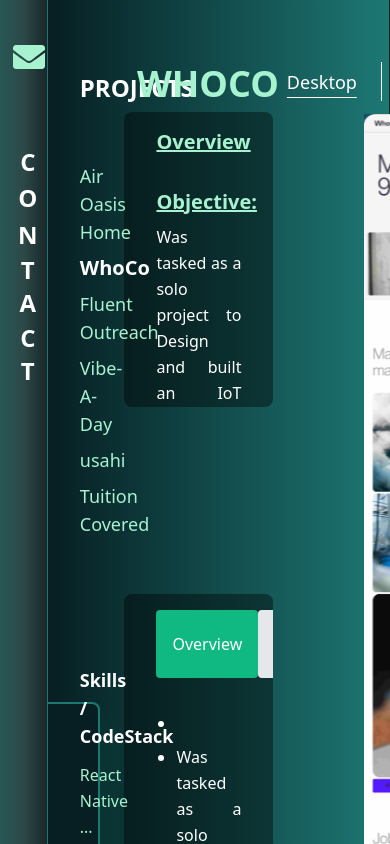
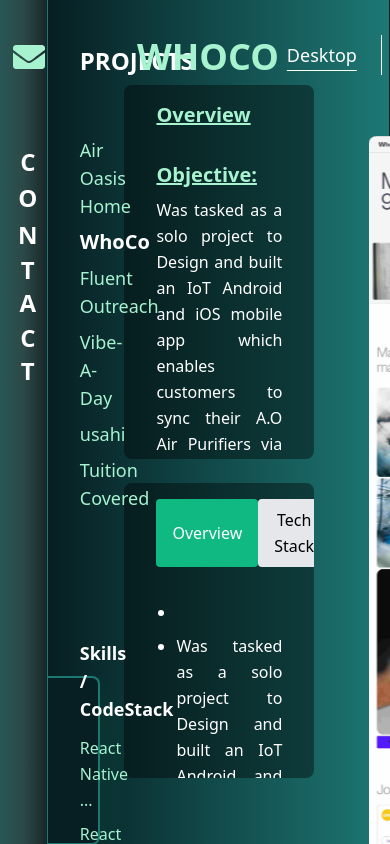
Before and after one commit to MylesPillay/Dev-Portfolio, a Next.js app: page /projects in a window 390 px wide. Both pictures are taken after a click on the item "WhoCo". Built offline with nearby package versions, Linux system fonts and the light colour scheme.

Commit message:
latest progress

```diff
--- a/src/app/components/projects/ProjectHeader.tsx
+++ b/src/app/components/projects/ProjectHeader.tsx
@@ -13,7 +13,7 @@ const ProjectsHeader: React.FC<ProjectsHeaderProps> = ({
 	setViewMode
 }) => {
 	return (
-		<div className='flex flex-row justify-between w-full my-2 pl-8 pr-8'>
+		<div className='flex flex-row justify-between w-full my-2 pl-8 pr-8 pt-6'>
 			<h1 className='text-2xl font-bold text-left text-white justify-start align-text-bottom w-[15%] h-full mt-3'>
 				PROJECTS
 			</h1>
--- a/src/app/components/projects/ProjectList.tsx
+++ b/src/app/components/projects/ProjectList.tsx
@@ -13,7 +13,7 @@ const ProjectList: React.FC<ProjectListProps> = ({
 	return (
 		<ul
 			className='flex flex-col
-   font-medium w-full h-1/2 min-h-[50%] pl-8'>
+   font-medium w-full h-1/2 min-h-[50%] pl-8 pt-[6vh]'>
 			{projects.map((project, index) => (
 				<li
 					key={index}
--- a/src/app/components/projects/ProjectTextComponentWeb.tsx
+++ b/src/app/components/projects/ProjectTextComponentWeb.tsx
@@ -12,7 +12,7 @@ const ProjectTextContentWeb: React.FC<ProjectTextContentWebProps> = ({
 }) => {
 	return (
 		<div
-			className={` flex flex-col left-[1vw] p-8 py-4 m-6 mt-0 w-auto rounded-lg bg-black bg-opacity-40 h-auto  text-justify max-h-[35vh] overflow-y-scroll  scroll-y-hidden
+			className={` flex flex-col left-[1vw] p-8 py-4 m-6 mt-0 w-auto rounded-lg bg-black bg-opacity-40 h-auto  text-justify overflow-y-scroll max-h-[50vh] scroll-y-hidden
 			`}
 			style={{
 				transition: "width 0.2s ease-in-out"
--- a/src/app/components/projects/WebsiteProjectImages.tsx
+++ b/src/app/components/projects/WebsiteProjectImages.tsx
@@ -25,15 +25,13 @@ const ProjectImages: React.FC<ProjectImagesProps> = ({
 	const currentImage = images[currentImageIndex % images.length];
 
 	return (
-		<div className='right-0 w-full'>
+		<div className=' w-full'>
 			<div className='rounded-lg'>
 				{viewMode === "web" ? (
-					<div className=' h-full flex-shrink-0 pr-3 rounded-lg'>
+					<div className=' h-full flex-shrink-0 w-full rounded-lg overflow-hidden'>
 						<Image
 							src={currentImage}
-							style={{
-								borderRadius: "12px"
-							}}
+							style={{}}
 							alt={`${selectedProject.name} web screenshot ${
 								currentImageIndex + 1
 							}`}
--- a/src/app/projects/page.tsx
+++ b/src/app/projects/page.tsx
@@ -52,7 +52,7 @@ const ProjectsDisplay = (): JSX.Element => {
 		// 	className='bg-projects-gradient overflow-hidden  h-full w-full  m-none  pr-0  p-0 pt-6'
 		// 	style={{ borderColor: "#071E2201", borderWidth: "0.5px" }}>
 		<div
-			className='bg-projects-gradient  h-full w-full  m-none  pr-0  p-0 pt-[6vh]'
+			className='bg-projects-gradient  h-full w-full  m-none  pr-0  p-0 '
 			style={{ borderColor: "#071E2201", borderWidth: "0.5px" }}>
 			<ProjectsHeader
 				selectedProject={selectedProject}
@@ -60,7 +60,7 @@ const ProjectsDisplay = (): JSX.Element => {
 				setViewMode={setViewMode}
 			/>
 			<div className='flex flex-row items-start justify-start h-full max-h-[90vh] w-full'>
-				<div className='flex flex-col  h-full justify-between min-w-[13.5vw] z-10 max-w-[13.5vw] min-h-[85vh] pt-[6vh]'>
+				<div className='flex flex-col justify-between min-w-[13.5vw] z-10 max-w-[13.5vw] h-full pt-[6vh]] '>
 					<ProjectList
 						selectedProject={selectedProject}
 						onProjectClick={handleProjectClick}
@@ -143,11 +143,11 @@ const ProjectsDisplay = (): JSX.Element => {
 				)} */}
 
 				{selectedProjectIndex != 0 && 3 ? (
-					<div className='flex flex-row  h-full justify-between min-w-[130vw] max-w-[130vw] min-h-[95vh]'>
+					<div className='flex flex-row  justify-between min-w-[130vw] max-w-[130vw] h-auto max-h-[85vh] '>
 						{/* <div
 						className={`relative flex justify-evenly mx-auto h-auto overflow-y-scroll flex-wrap overflow-x-hidden w-[74.5vw] max-w-[74.5vw] min-h-[85vh] pt-[4vh] `}> */}
 						<div
-							className={`flex flex-col justify-between mx-auto h-auto overflow-y-scroll  overflow-x-hidden md:pt-[4vh] w-auto max-w-[68vw] min-h-[90vh] `}>
+							className={`flex flex-col justify-between  overflow-y-scroll  overflow-x-hidden md:pt-[4vh] w-auto max-w-[69vw] h-auto max-h-95vh `}>
 							<ProjectTextContentWeb
 								selectedProject={selectedProject}
 								isImageContainerHovered={
@@ -162,11 +162,11 @@ const ProjectsDisplay = (): JSX.Element => {
 							/>
 						</div>
 						<div
-							className='min-h-[90vh] max-h-[90vh] mt-0.5 h-auto max-w-[80vw] sticky top-0 right-0'
+							className='min-h-[87vh] max-h-[95vh] mt-[6vh] h-auto max-w-[69vw] sticky  right-0'
 							style={{
 								transform: isImageContainerHovered
-									? "translateX(-20%)"
-									: "translateX(85%)",
+									? "translateX(-16%)"
+									: "translateX(92%)",
 								transition: "transform 0.2s ease-in-out"
 							}}
 							onMouseEnter={() =>
@@ -189,14 +189,14 @@ const ProjectsDisplay = (): JSX.Element => {
 								onMouseLeave={() =>
 									setIsImageContainerHovered(false)
 								}> */}
-							<div className='w-auto h-auto bg-cyan-900 items-end'>
+							<div className='w-auto h-auto justify-center items-center'>
 								<WebsiteProjectImages
 									selectedProject={selectedProject}
 									viewMode={viewMode}
 									currentImageIndex={currentImageIndex}
 								/>
 
-								<div className=' w-[60vw] bg-yellow-200 justify-center items-center'>
+								<div className=' w-auto h-auto justify-center items-center'>
 									{showHoverPrompt ? (
 										<motion.div
 											initial={{ opacity: 0 }}
@@ -205,7 +205,7 @@ const ProjectsDisplay = (): JSX.Element => {
 												duration: 1,
 												delay: 1
 											}}
-											className={`flex flex-grow justify-center align-start h-1.5 w-[53vw] items-center mb-[10vh] -mt-3 shadow-neon-bottom px-4`}></motion.div>
+											className={`flex flex-grow justify-center align-center h-1.5 w-[53vw] items-center mb-[10vh] -mt-3 shadow-neon-bottom px-4`}></motion.div>
 									) : (
 										<ProjectImagePagination
 											hovered={isImageContainerHovered}
```
